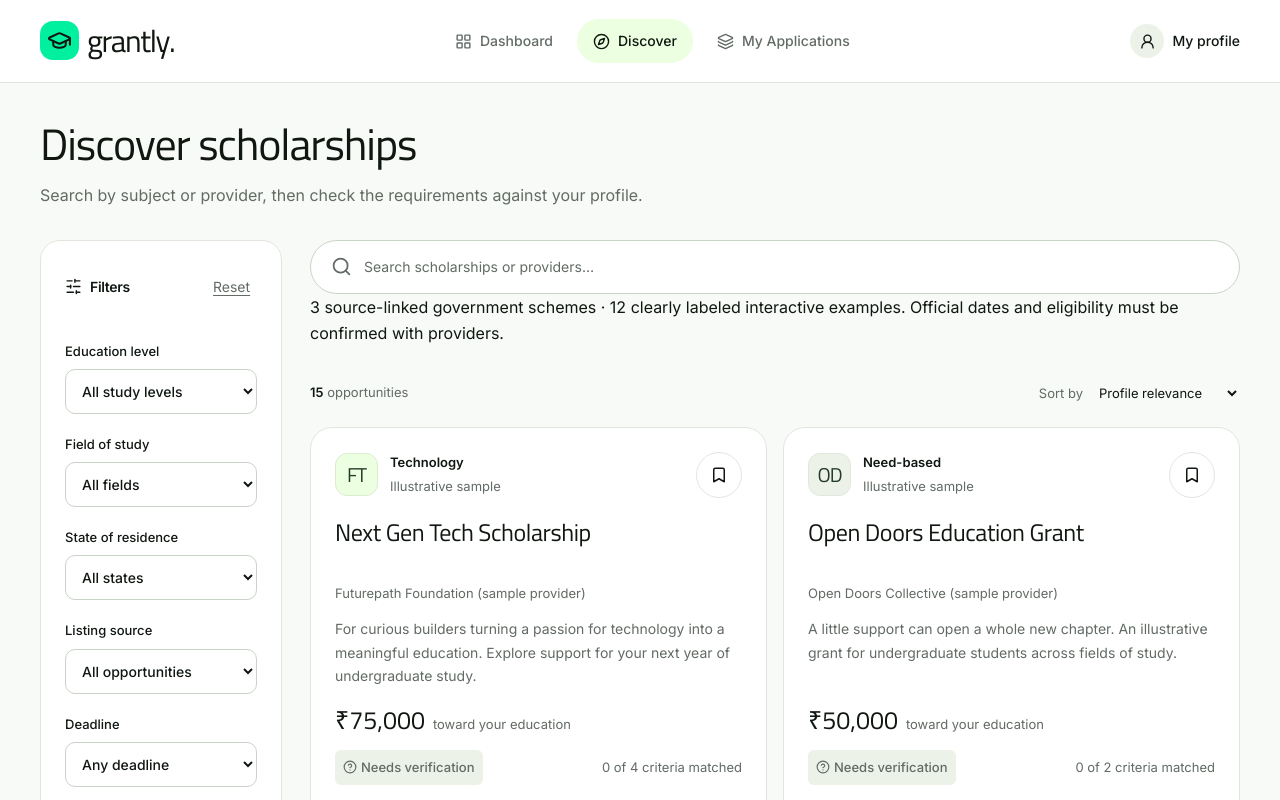
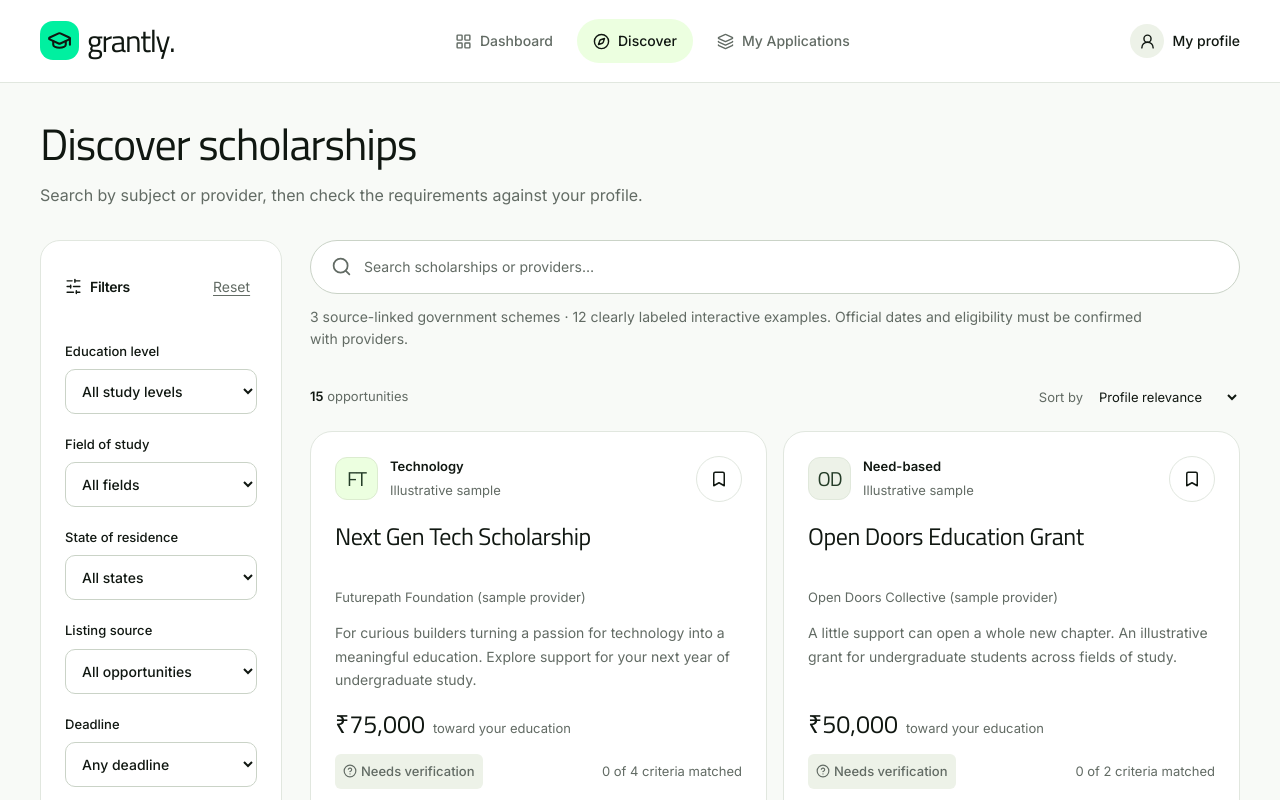
Before and after one commit to ThunderKhan/grantly, a React (Vite) app: page /discover in a window 1280 px wide. Shown: the top 800 px of the page. Built offline with nearby package versions, Linux system fonts and the light colour scheme; a web font is replaced by a local one.

Commit message:
style: integrate accessible demo and source disclosure into current design tokens

```diff
--- a/src/styles.css
+++ b/src/styles.css
@@ -3196,3 +3196,19 @@ input[aria-invalid="true"] {
   min-width: 46px;
   min-height: 46px;
 }
+
+/* Keep source transparency readable without adding another card or palette. */
+.discovery-source-note {
+  margin-top: var(--space-3);
+  color: var(--muted);
+  font-size: var(--text-sm);
+  line-height: 1.6;
+}
+.welcome-copy .demo-start {
+  margin-left: var(--space-3);
+}
+@media (max-width: 575px) {
+  .welcome-copy .demo-start {
+    margin: var(--space-3) 0 0;
+  }
+}
```
